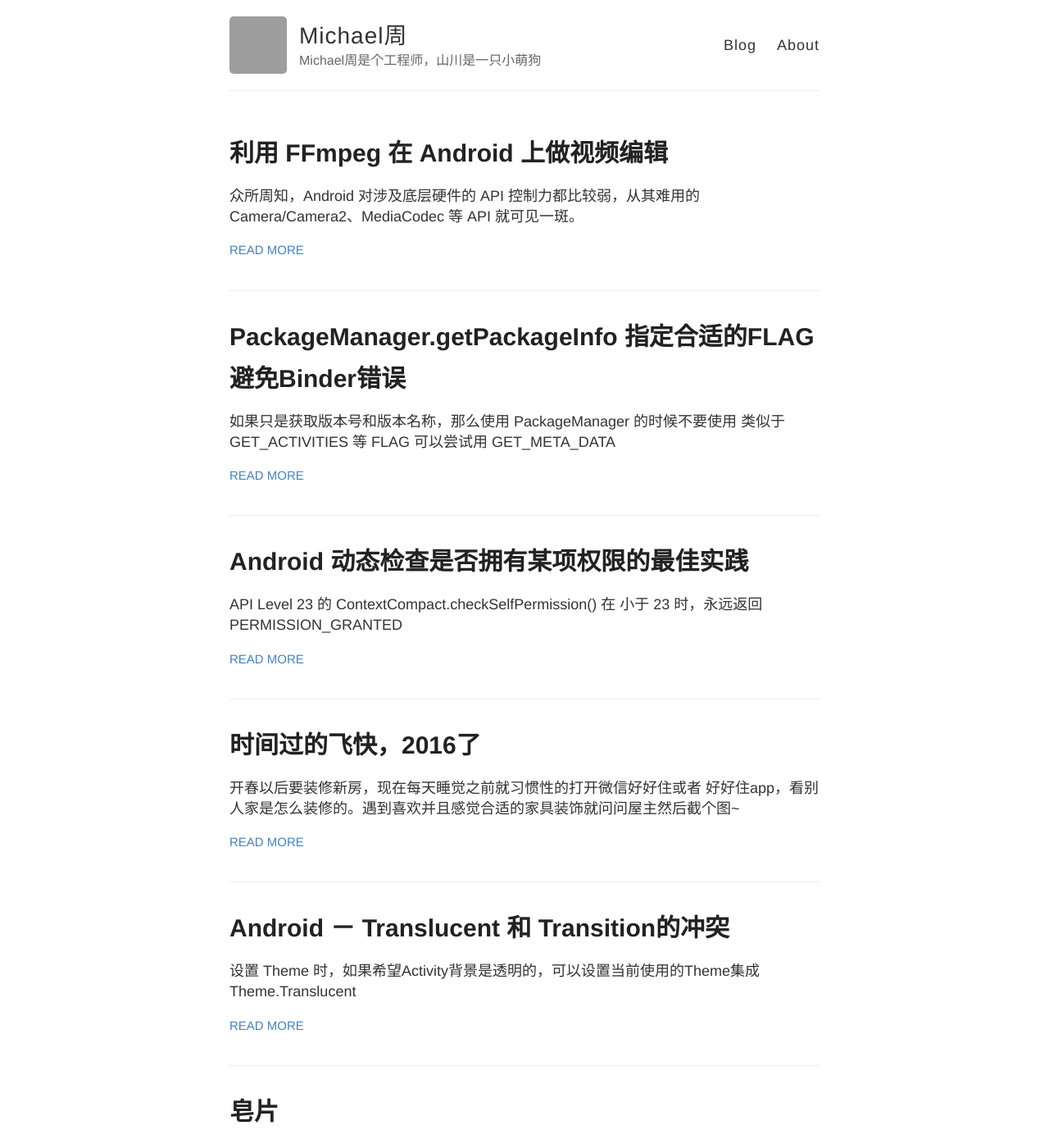
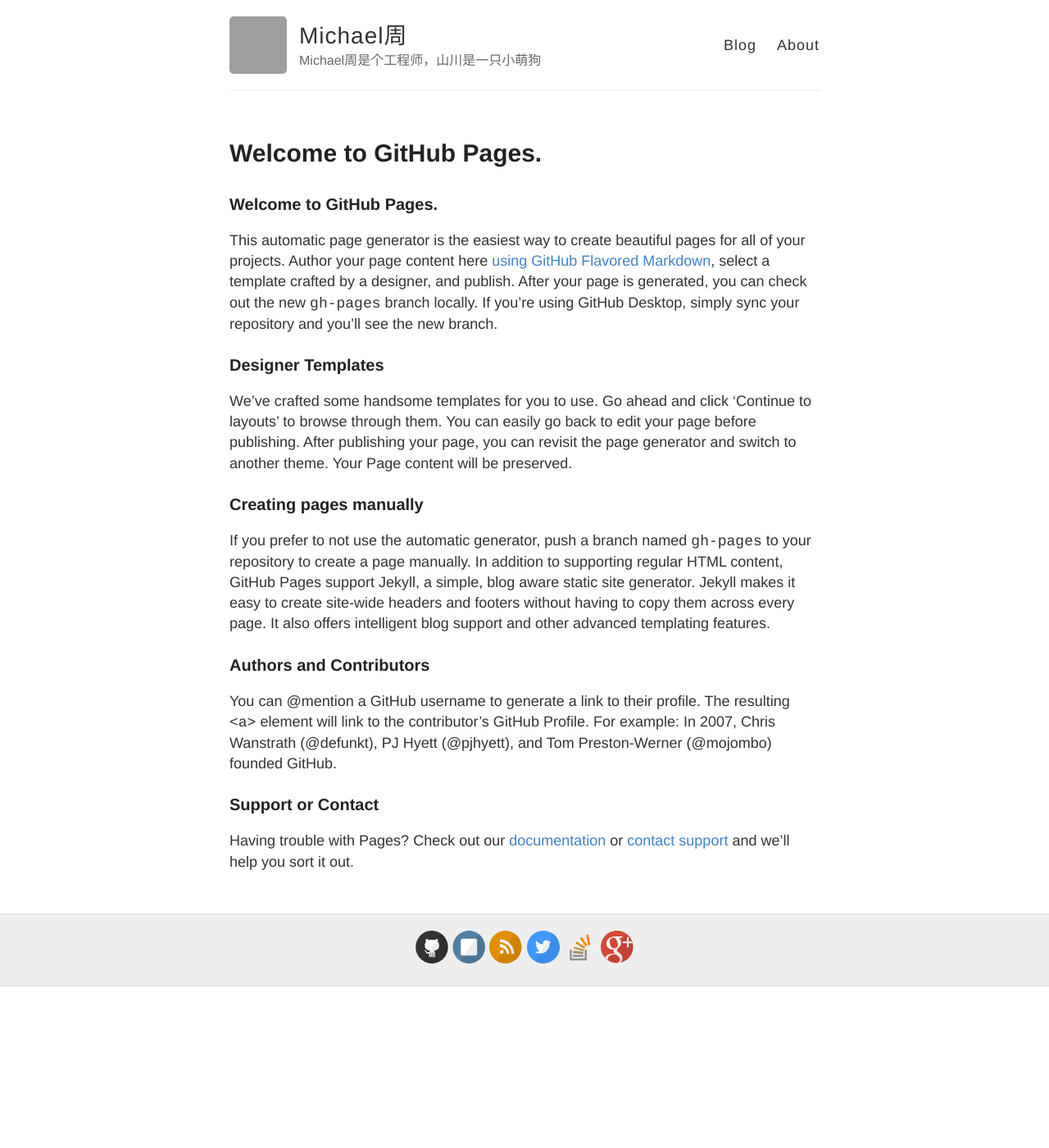
Before and after one commit to zhoulujue/zhoulujue.github.io, a Jekyll site: the page built from index.md, in a window 1280 px wide and 1400 px high. Shown: the whole window at 82% size. Built offline with Jekyll 4.4.1, drawn with Linux system fonts in a browser that asks for light colours; our own code applies the rules of GitHub Pages for plain Markdown files; comment, search, counter and statistics services are not loaded; some of the changed text lies outside the part shown; grey boxes are pictures that could not be loaded.

Commit message:
Set theme jekyll-theme-cayman and migrate Page Generator content

```diff
--- a/_config.yml
+++ b/_config.yml
@@ -90,3 +90,8 @@
     - LICENSE
     - README.md
     - CNAME
+
+title: 欢迎来到山川的窝
+google_analytics:
+show_downloads: true
+theme: jekyll-theme-cayman
--- a/index.html
+++ /dev/null
@@ -1,18 +0,0 @@
----
-layout: default
----
-
-<div class="posts">
-  {% for post in site.posts %}
-    <article class="post">
-
-      <h1><a href="{{ site.baseurl }}{{ post.url }}">{{ post.title }}</a></h1>
-
-      <div class="entry">
-        {{ post.excerpt }}
-      </div>
-
-      <a href="{{ site.baseurl }}{{ post.url }}" class="read-more">Read More</a>
-    </article>
-  {% endfor %}
-</div>
--- /dev/null
+++ b/index.md
@@ -0,0 +1,14 @@
+### Welcome to GitHub Pages.
+This automatic page generator is the easiest way to create beautiful pages for all of your projects. Author your page content here [using GitHub Flavored Markdown](https://guides.github.com/features/mastering-markdown/), select a template crafted by a designer, and publish. After your page is generated, you can check out the new `gh-pages` branch locally. If you’re using GitHub Desktop, simply sync your repository and you’ll see the new branch.
+
+### Designer Templates
+We’ve crafted some handsome templates for you to use. Go ahead and click 'Continue to layouts' to browse through them. You can easily go back to edit your page before publishing. After publishing your page, you can revisit the page generator and switch to another theme. Your Page content will be preserved.
+
+### Creating pages manually
+If you prefer to not use the automatic generator, push a branch named `gh-pages` to your repository to create a page manually. In addition to supporting regular HTML content, GitHub Pages support Jekyll, a simple, blog aware static site generator. Jekyll makes it easy to create site-wide headers and footers without having to copy them across every page. It also offers intelligent blog support and other advanced templating features.
+
+### Authors and Contributors
+You can @mention a GitHub username to generate a link to their profile. The resulting `<a>` element will link to the contributor’s GitHub Profile. For example: In 2007, Chris Wanstrath (@defunkt), PJ Hyett (@pjhyett), and Tom Preston-Werner (@mojombo) founded GitHub.
+
+### Support or Contact
+Having trouble with Pages? Check out our [documentation](https://help.github.com/pages) or [contact support](https://github.com/contact) and we’ll help you sort it out.
```
Also changed, not shown: params.json (deleted, +0 -1 lines).
